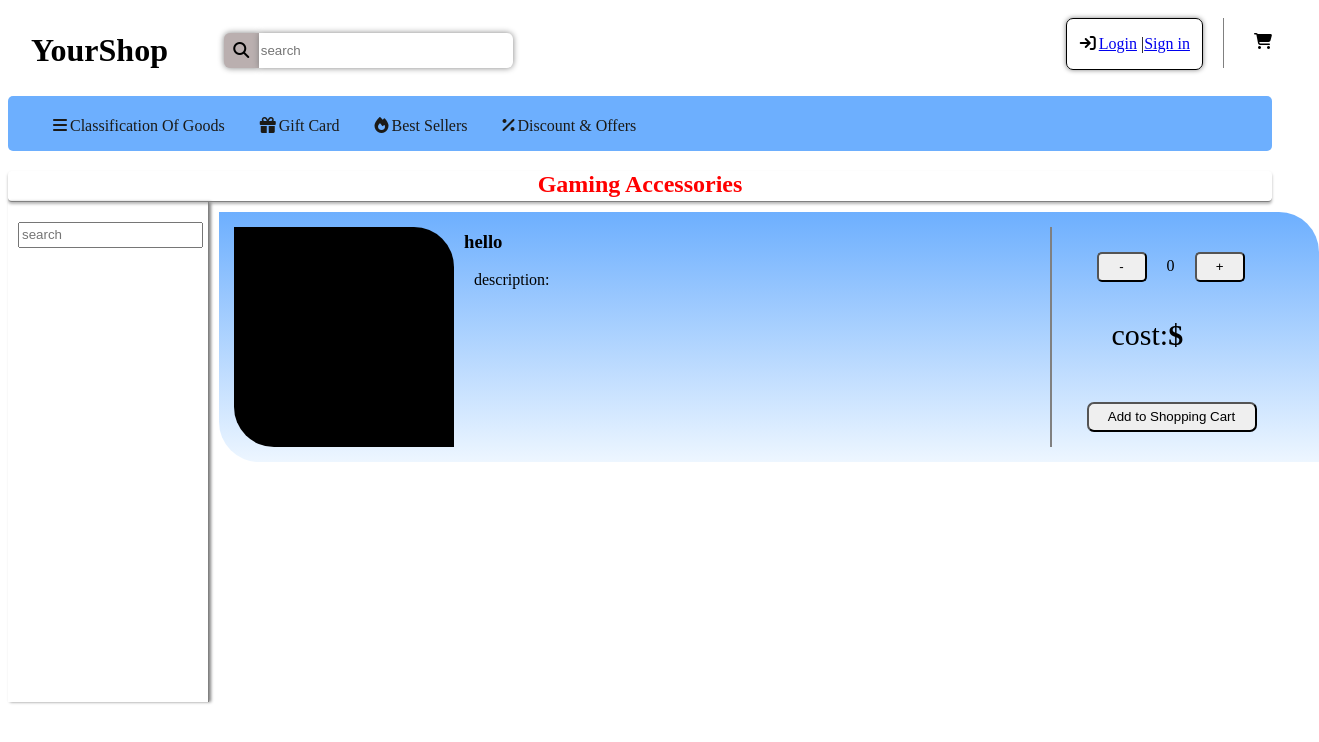
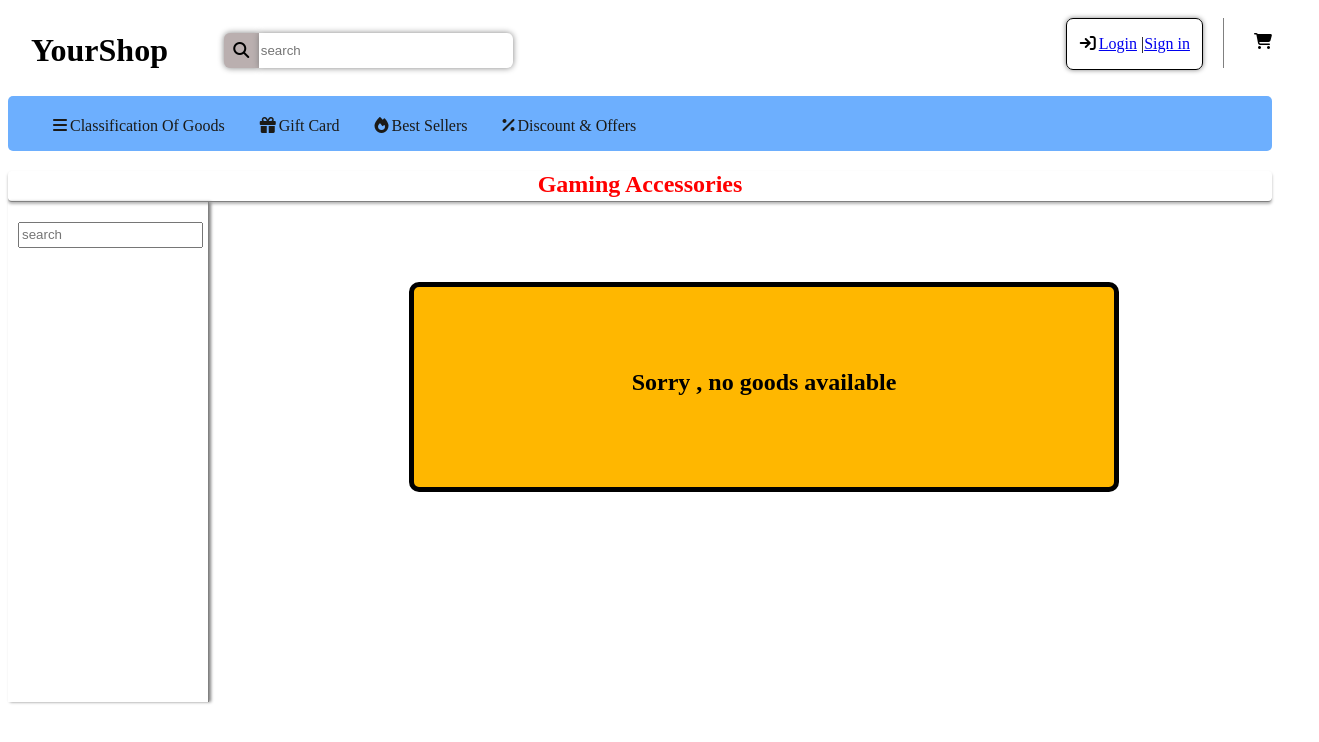
Before and after one commit to Mohmdparsa/online-shop, a React (Create React App) app: page /GamingAccessories in a window 1280 px wide. Shown: the top 742 px of the page, 1319 px wide, since content can reach past the window. Built offline with nearby package versions, Linux system fonts and the light colour scheme.

Commit message:
Feat(GamingAccessories): added conditional rendering for accessing goods & created NoGoodsAvailable component

```diff
--- a/src/mainComponent/GILinkComponent/GamingAccessories.jsx
+++ b/src/mainComponent/GILinkComponent/GamingAccessories.jsx
@@ -3,8 +3,10 @@ import FirstNavbar from "../../headerComponent/firstNavbar";
 import SecondNavbar from "../../headerComponent/SecondNavbar";
 import GAItems from "./GamingAccessoriesItemsComponent/GAItems"
 import { useState } from "react";
+import NoGoodsAvailable from "./NoGoodsAvailable";
 
-const GamingAccessories = () => {
+const GamingAccessories = ({getGAGoods}) => {
+
   const [loading , setLoading] = useState(false)
   return (
     <>
@@ -26,8 +28,15 @@ const GamingAccessories = () => {
       </div>
       </section>
       <section>
-        <GAItems loading={loading}/>
+        {
+          getGAGoods > 0 ? getGAGoods.map(g =>(
+            <GAItems key={g.id} GAItems={g} loading={loading}/>
+          )): <div>
+           <NoGoodsAvailable/>
 
+          </div>
+
+        }
 
       </section>
       </div>
--- /dev/null
+++ b/src/mainComponent/GILinkComponent/NoGoodsAvailable.jsx
@@ -0,0 +1,13 @@
+import styles from "./NoGoodsAvailable.module.css"
+const NoGoodsAvailable = ()=>{
+    return(
+        <>
+        <div className={styles.NGAContainer}>
+            <h1 className={styles.NGATitle}>Sorry , no goods available</h1>
+
+        </div>
+        </>
+    )
+}
+
+export default NoGoodsAvailable
--- /dev/null
+++ b/src/mainComponent/GILinkComponent/NoGoodsAvailable.module.css
@@ -0,0 +1,11 @@
+.NGAContainer{
+    width: 700px;
+    height: 200px;
+    background-color: rgb(255, 183, 0);
+    border-radius: 10px;
+    border: 5px solid black;
+    margin-top: 80px;
+    margin-left: 200px;
+    text-align: center;
+    line-height: 150px;
+}
--- a/src/mainComponent/GroupingItems.jsx
+++ b/src/mainComponent/GroupingItems.jsx
@@ -1,7 +1,9 @@
 import styles from "./GroupingItems.module.css";
 import { NavLink } from "react-router-dom";
+import { useState } from "react";
 
 const GroupingItems = () => {
+  const [getGAGoods , setGetGAGoods] = useState([])
   return (
     <div>
       <NavLink
@@ -9,6 +11,8 @@ const GroupingItems = () => {
         style={({ isActive }) => {
           return { color: isActive ? "red" : "" };
         }}
+        getGAGoods={getGAGoods}
+
       >
         <div className={styles.items}>
           <h2 className={styles.title}>Gaming accessories</h2>
```
